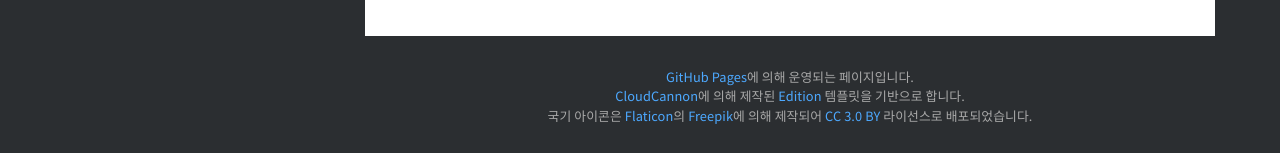
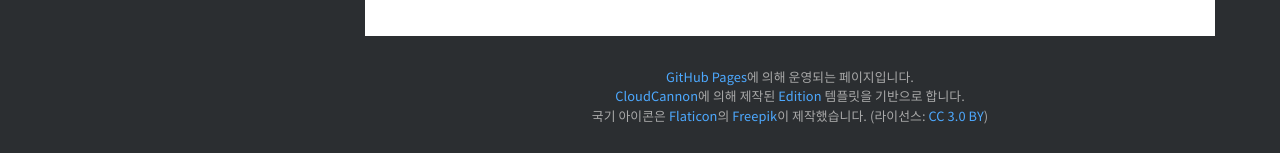
Before and after one commit to DropFL/docs, a Jekyll site: the page built from _docs/ko/index-ko.md, in a window 1280 px wide. Shown: the part 1473-1626 px from the top of the page. Built offline with Jekyll 4.4.1, drawn with Linux system fonts in a browser that asks for light colours.

Commit message:
footer messages are slightly modified

```diff
--- a/_includes/footer.html
+++ b/_includes/footer.html
@@ -3,12 +3,12 @@
         {% when "ko" %}
             <span><a href="https://pages.github.com/">GitHub Pages</a>에 의해 운영되는 페이지입니다.<br>
             <a href="https://cloudcannon.com/">CloudCannon</a>에 의해 제작된 <a href="https://github.com/CloudCannon/edition-jekyll-template">Edition</a> 템플릿을 기반으로 합니다.<br>
-            국기 아이콘은 <a href="https://www.flaticon.com/">Flaticon</a>의 <a href="https://www.freepik.com/" title="Freepik">Freepik</a>에 의해 제작되어 <a href="http://creativecommons.org/licenses/by/3.0/" target="_blank">CC 3.0 BY</a> 라이선스로 배포되었습니다.</span>
+            국기 아이콘은 <a href="https://www.flaticon.com/">Flaticon</a>의 <a href="https://www.freepik.com/" title="Freepik">Freepik</a>이 제작했습니다. (라이선스: <a href="http://creativecommons.org/licenses/by/3.0/" target="_blank">CC 3.0 BY</a>)</span>
         {% when "en" %}
             <span>
                 Powered by <a href="https://pages.github.com/">GitHub Pages</a><br>
                 <a href="https://github.com/CloudCannon/edition-jekyll-template">Edition</a> jekyll template by <a href="https://cloudcannon.com/">CloudCannon</a><br>
-                National flag icons made by <a href="https://www.freepik.com/" title="Freepik">Freepik</a> from <a href="https://www.flaticon.com/">Flaticon</a> is licensed by <a href="http://creativecommons.org/licenses/by/3.0/" target="_blank">CC 3.0 BY</a>
+                Flag icons by <a href="https://www.freepik.com/" title="Freepik">Freepik</a> from <a href="https://www.flaticon.com/">Flaticon</a> (license: <a href="http://creativecommons.org/licenses/by/3.0/" target="_blank">CC 3.0 BY</a>)
             </span>
     {% endcase %}
 </footer>
```
